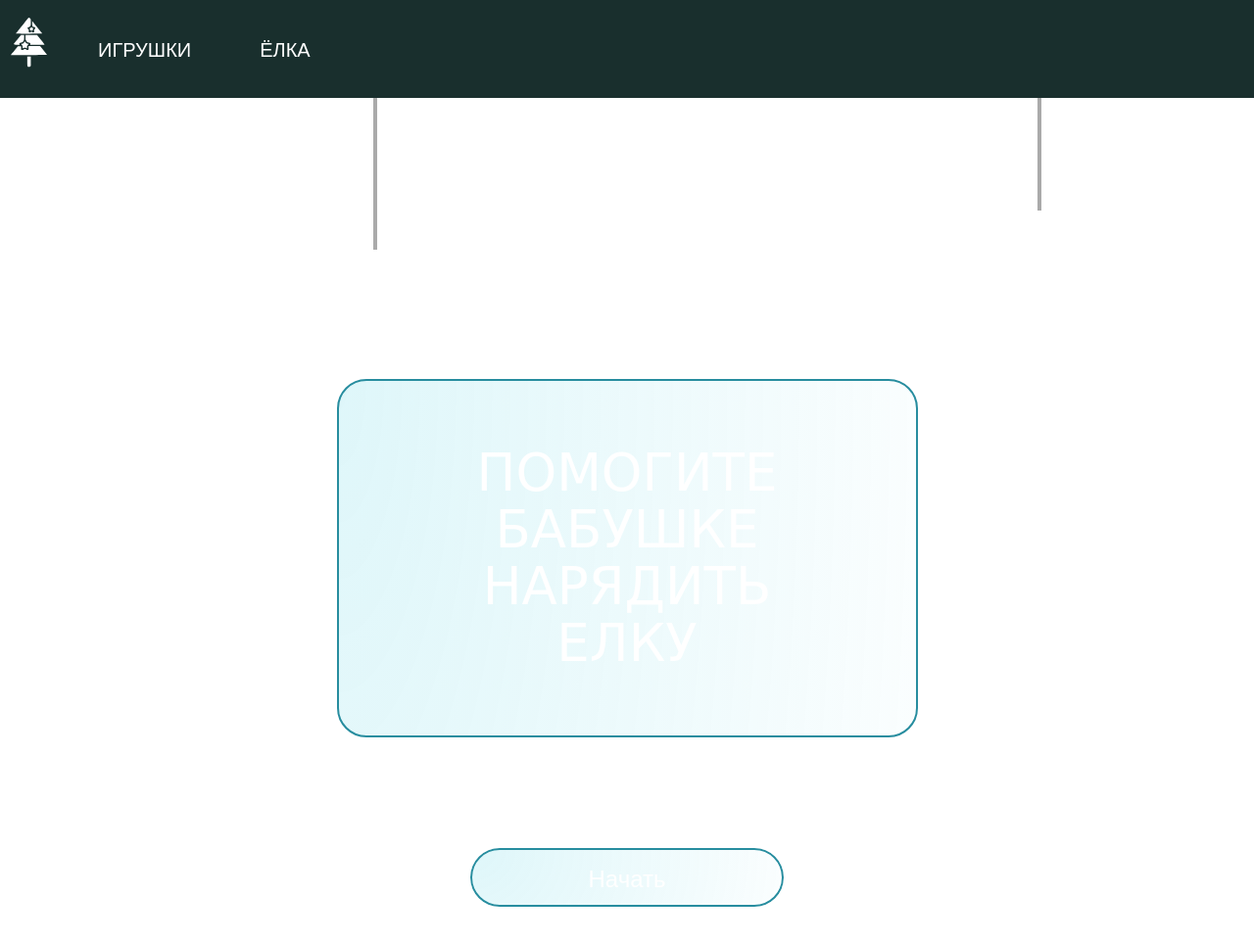
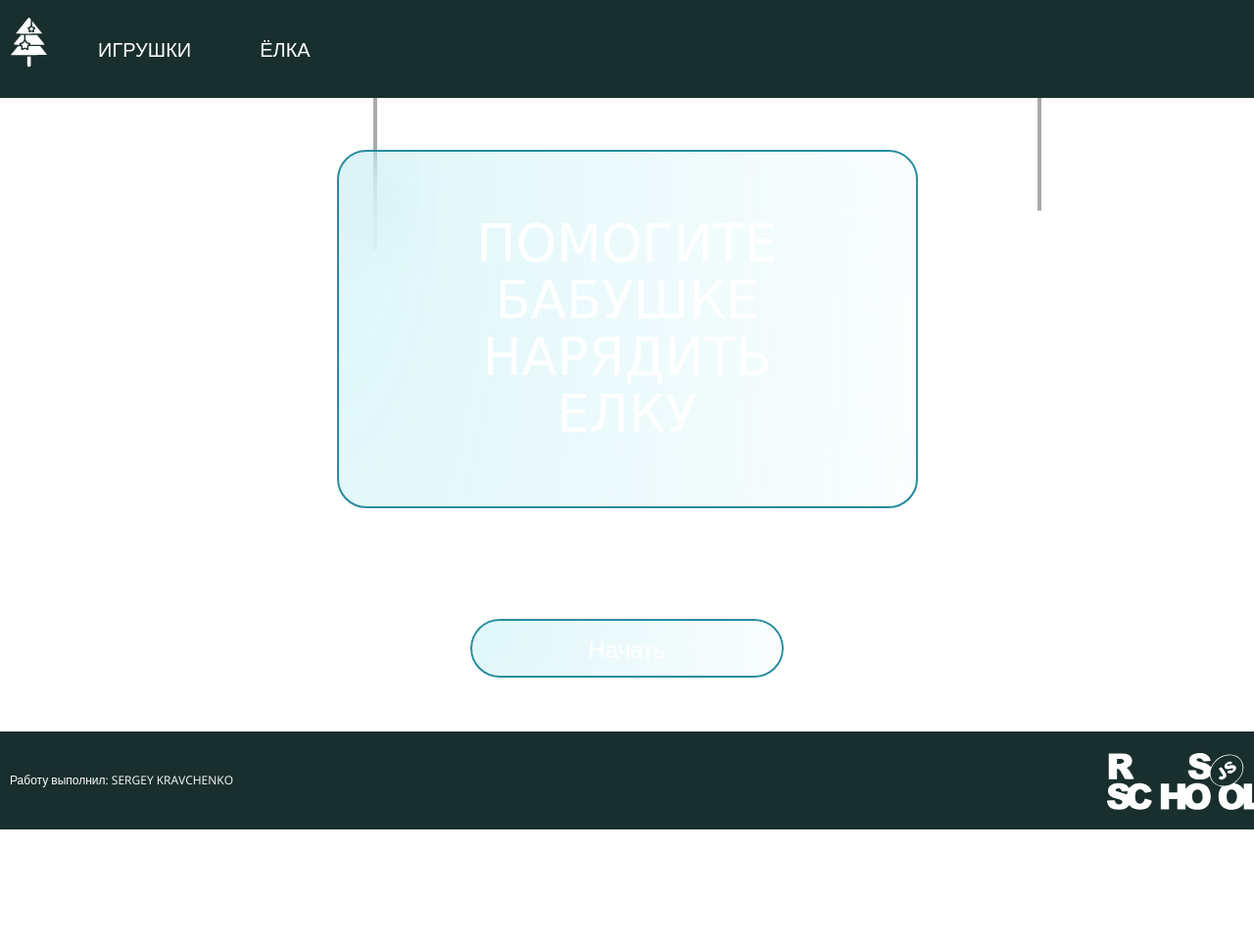
Before and after one commit to svk-man/rsschool-christmas-task, a plain HTML site: page index.html in a window 1280 px wide. Shown: the whole page at 98% size. After the commit the page ends 847 px from the top, so only its background shows below. Drawn offline with nearby package versions, Linux system fonts and the light colour scheme; a web font is replaced by a local one.

Commit message:
feat: done footer

```diff
--- a/index.html
+++ b/index.html
@@ -36,5 +36,13 @@
       <button class="start_page__button switch-tree-page">Начать</button>
     </div>
   </main>
+  <div class="footer">
+    <div class="footer-container">
+      <p class="footer__author">
+        Работу выполнил: <a href="https://github.com/svk-man" class="footer__link" target="_blank">Sergey Kravchenko</a>
+      </p>
+      <a href="https://rs.school/js/" class="footer__rsschool-logo" target="_blank"></a>
+    </div>
+  </div>
 </body>
 </html>
--- a/style.css
+++ b/style.css
@@ -4,11 +4,13 @@
 }
 
 /*-------------- header start --------------*/
-.header {
+.header,
+.footer {
   background-color: #192F2D;
 }
 
-.header__container {
+.header__container,
+.footer-container {
   width: 100%;
   max-width: calc(1752px - 20px);
   height: 100px;
@@ -55,6 +57,7 @@
   background-image: url("assets/svg/tree.svg");
   background-size: contain;
   background-repeat: no-repeat;
+  transition: .3s;
 }
 
 .header__link--logo:hover {
@@ -71,6 +74,7 @@
   background-attachment: fixed;
 }
 
+/*-------------- start page start --------------*/
 .start-page {
   position: relative;
   display: flex;
@@ -125,7 +129,6 @@
   display: block;
   width: 419px;
   padding: 65px 85px;
-  margin-top: 287px;
   margin-bottom: 113px;
   border: 2px solid #278D9F;
   border-radius: 30px;
@@ -163,3 +166,38 @@
   outline-color: rgba(255, 255, 255, 0);
   outline-offset: 15px;
 }
+/*-------------- start page end --------------*/
+
+/*-------------- footer start --------------*/
+.footer__author {
+  font-family: 'Open Sans', sans-serif;
+  font-size: 12px;
+  line-height: 14px;
+  color: #fff;
+}
+
+.footer__link {
+  color: #fff;
+  text-decoration: none;
+  text-transform: uppercase;
+  transition: .3s;
+}
+
+.footer__link:hover {
+  color: #278D9F
+}
+
+.footer__rsschool-logo {
+  width: 160px;
+  height: 60px;
+  background-image: url("./assets/svg/rss.svg");
+  background-size: contain;
+  background-repeat: no-repeat;
+  transition: .3s;
+}
+
+.footer__rsschool-logo:hover {
+  filter: invert(57%) sepia(100%) saturate(329%) hue-rotate(
+    141deg) brightness(89%) contrast(90%);
+}
+/*-------------- footer end --------------*/
```
